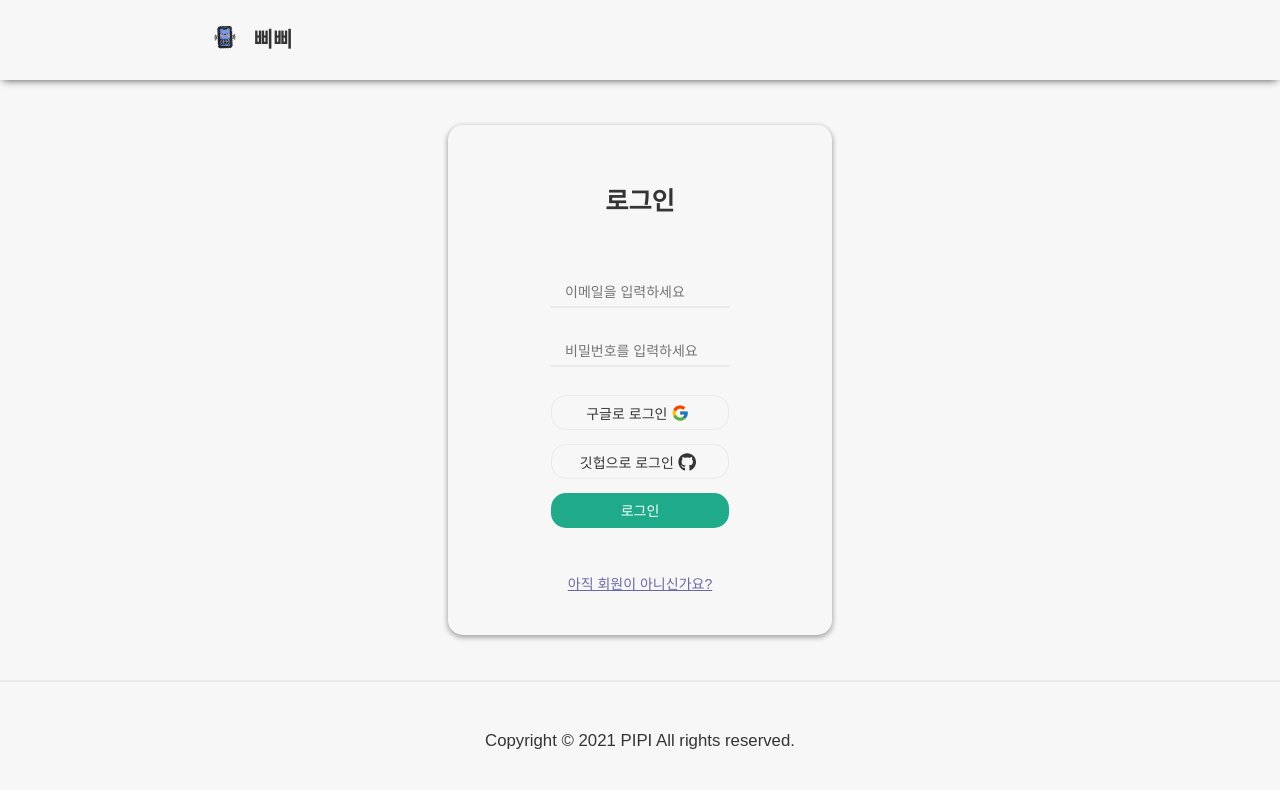
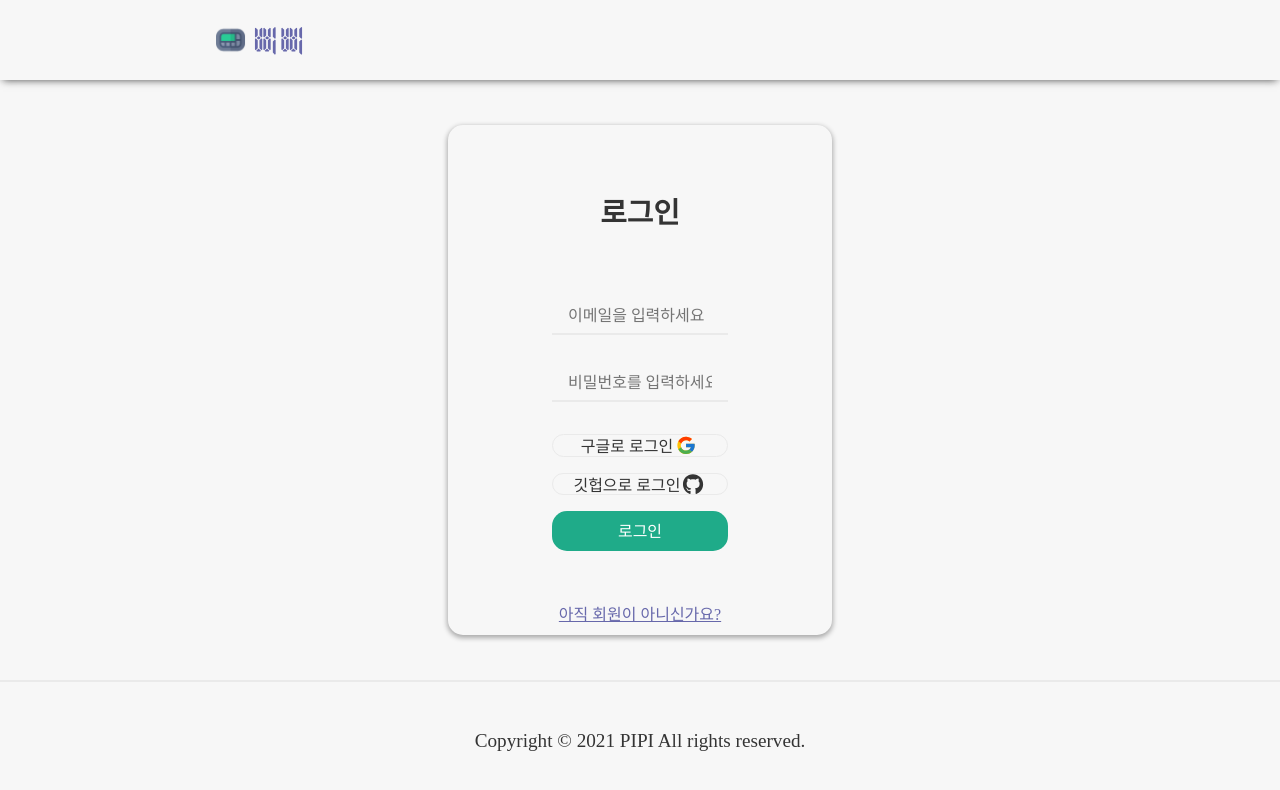
Before and after one commit to hoonjoo-park/pipi, a React (Create React App) app: page /#/ in a window 1280 px wide. Shown: the top 790 px of the page. Built offline with nearby package versions, Linux system fonts and the light colour scheme; no server answers; a web font is replaced by a local one.

Commit message:
전체적인 SCSS 테마 수정 1. LOGO 새로 만들어서 입혔음 2. favicon 삐삐에 맞는 것으로 수정 3. 폰트 뉴트로 감성 나도록 수정 4. 전체적인 색감 통일 (메인 컬러 : '#6768AB')

```diff
--- a/src/GlobalStyle.js
+++ b/src/GlobalStyle.js
@@ -11,18 +11,30 @@ const GlobalStyle = createGlobalStyle`
         line-height: 1.15;
         -webkit-text-size-adjust: 100%;
         @media screen and (max-width : 1400px){
+        font-size : 16px;
+    }
+        @media screen and (max-width : 1200px){
         font-size : 14px;
     }
-        @media screen and (max-width : 1200px){
-        font-size : 13px;
+        @font-face {
+        font-family: 'BMEuljiro10yearslater';
+        src: url('https://cdn.jsdelivr.net/gh/projectnoonnu/noonfonts_20-10-21@1.0/BMEuljiro10yearslater.woff') format('woff');
+        font-weight: normal;
+        font-style: normal;
+    }
+        @font-face {
+        font-family: 'LAB디지털';
+        src: url('https://cdn.jsdelivr.net/gh/projectnoonnu/noonfonts_20-07@1.0/LAB디지털.woff') format('woff');
+        font-weight: bold;
+        font-style: normal;
     }
     }
 
     body {
     margin: 0;
-    font-family: 'Noto Sans KR', sans-serif;
     background-color:#F7F7F7;
     color: #343434;
+    font-family: 'LAB디지털';
     }
 
     main {
--- a/src/Image.js
+++ b/src/Image.js
@@ -1,3 +1,4 @@
 import PhoneLogo from './Images/smartphone.png';
+import MainLogo from './Images/logo.svg';
 
-export { PhoneLogo };
+export { PhoneLogo, MainLogo };
--- a/src/components/ChatList.jsx
+++ b/src/components/ChatList.jsx
@@ -61,7 +61,8 @@ const ListBox = styled.div`
   min-height: 70vh;
   width: 30%;
   margin-right: 1rem;
-  background-color: #1a374d;
+  background-color: #ffffff;
+  box-shadow: 0px 3px 8px -3px rgba(0, 0, 0, 0.71);
 `;
 const ListUl = styled.ul`
   width: 100%;
@@ -71,8 +72,11 @@ const ListUl = styled.ul`
     align-items: center;
     padding: 0 1em;
     height: 4rem;
-    background-color: #ffffff;
-    border-radius: 3px;
+    color: #6768ab;
+    box-shadow: 0px 3px 8px -3px rgba(0, 0, 0, 0.71);
+    /* background-color: #6768ab; */
+    /* border: 1px solid #6768ab; */
+    border-radius: 5px;
     cursor: pointer;
     &:hover {
       background-color: #eaeaea;
--- a/src/components/FriendLi.jsx
+++ b/src/components/FriendLi.jsx
@@ -36,6 +36,7 @@ const Li = styled.li`
   height: 3.5rem;
   background-color: #ffffff;
   border-radius: 5px;
+  box-shadow: 0px 3px 8px -3px rgba(0, 0, 0, 0.71);
   & > img {
     height: 70%;
     border-radius: 50%;
--- a/src/components/Header.jsx
+++ b/src/components/Header.jsx
@@ -1,14 +1,13 @@
 import React from 'react';
 import { Link } from 'react-router-dom';
 import styled from 'styled-components';
-import { PhoneLogo } from '../Image';
+import { MainLogo } from '../Image';
 
 function Header({ userObject, requests }) {
   return (
     <Nav>
       <Logo to="/">
-        <img src={PhoneLogo} alt="logo" />
-        삐삐
+        <img src={MainLogo} alt="logo" />
       </Logo>
       {userObject && (
         <MenuBox>
@@ -68,14 +67,9 @@ const Logo = styled(Link)`
   font-weight: 700;
   margin-left: 15vw;
   padding: 1em;
-  &:hover > img {
-    transform: scale(1.1);
-  }
   & > img {
-    width: 1.7rem;
+    width: 6rem;
     margin-right: 1.2rem;
-    transform: translateY(-12%) rotate(18deg);
-    transition: all 0.2s ease-in-out;
   }
 `;
 const MenuBox = styled.div`
@@ -92,6 +86,6 @@ const MenuBox = styled.div`
     padding: 1em;
     width: max-content;
     font-weight: 700;
-    font-size: 1.1rem;
+    font-size: 1.3rem;
   }
 `;
--- a/src/components/Pipi.jsx
+++ b/src/components/Pipi.jsx
@@ -139,6 +139,9 @@ const ProfileBox = styled(Link)`
   justify-content: center;
   margin-top: 1rem;
   width: 100%;
+  & > span {
+    font-size: 1.2rem;
+  }
 `;
 const PipiProfile = styled.img`
   height: 5rem;
@@ -161,6 +164,7 @@ const TextBox = styled.div`
   display: flex;
   & > span {
     width: 100%;
+    font-size: 1.1rem;
     margin-top: 3rem;
     text-align: center;
   }
--- a/src/index.js
+++ b/src/index.js
@@ -5,8 +5,8 @@ import GlobalStyle from './GlobalStyle';
 
 ReactDOM.render(
   <React.StrictMode>
+    <GlobalStyle />
     <App />
-    <GlobalStyle />
   </React.StrictMode>,
   document.getElementById('root')
 );
--- a/src/routes/Chat.jsx
+++ b/src/routes/Chat.jsx
@@ -145,7 +145,8 @@ const ChatBox = styled.div`
   padding: 3em 2em;
   height: 85%;
   width: 35%;
-  background-color: #6768ab;
+  background-color: #ffffff;
+  box-shadow: 0px 2px 5px 1px rgb(0 0 0 / 31%);
 `;
 const ChatUl = styled.ul`
   height: 90%;
@@ -161,7 +162,7 @@ const ChatUl = styled.ul`
       display: flex;
       align-items: center;
       justify-content: center;
-      background-color: #ffffff;
+      background-color: #eaeaea;
       max-width: 45%;
       padding: 1em;
       height: 80%;
@@ -188,6 +189,7 @@ const ChatForm = styled.form`
   padding-left: 2em;
   bottom: 3%;
   left: 50%;
+  border: 1.5px solid #6768ab;
   border-radius: 25px;
   background-color: #ffffff;
   transform: translateX(-50%);
--- a/src/routes/FriendList.jsx
+++ b/src/routes/FriendList.jsx
@@ -28,16 +28,16 @@ const FriendListContainer = styled.div`
 `;
 const FriendUl = styled.ul`
   /* min-width: 30vw; */
-  width: 20rem;
+  width: 30rem;
   height: 70vh;
-  padding: 1em;
+  padding: 3em;
   border-radius: 15px;
-  background-color: #eaeaea;
+  background-color: #ffffff;
   box-shadow: 0px 3px 8px -3px rgba(0, 0, 0, 0.71);
   & > h3 {
     font-weight: 700;
-    font-size: 1.3rem;
+    font-size: 1.7rem;
     text-align: center;
-    margin: 1rem 0;
+    margin: 1rem 0 2rem 0;
   }
 `;
--- a/src/routes/Home.jsx
+++ b/src/routes/Home.jsx
@@ -118,7 +118,7 @@ const ProfileBox = styled.div`
     margin-bottom: 1rem;
   }
   & > h3 {
-    font-size: 1.2rem;
+    font-size: 1.4rem;
     font-weight: 700;
     text-shadow: 0px 4px 4px rgba(0, 0, 0, 0.1);
     margin-bottom: 2rem;
--- a/src/routes/MyProfile.jsx
+++ b/src/routes/MyProfile.jsx
@@ -106,8 +106,10 @@ const ProfileBox = styled.ul`
   flex-direction: column;
   justify-content: center;
   align-items: center;
+  max-width: 500px;
+  max-height: 500px;
   width: 30vw;
-  height: 85%;
+  height: 80%;
   padding: 2.5em;
   box-shadow: 0px 2px 5px 1px rgb(0 0 0 / 31%);
   border-radius: 15px;
@@ -119,9 +121,9 @@ const ProfileImage = styled.img`
   margin-bottom: 3em;
 `;
 const ProfileLi = styled.li`
-  font-size: 1.2rem;
+  font-size: 1.5rem;
   font-weight: 600;
-  margin-bottom: 2rem;
+  margin-bottom: 2.5rem;
 `;
 const Logout = styled.button`
   width: 50%;
@@ -165,10 +167,10 @@ const AlertBox = styled.ul`
   padding: 2em 1.5em;
   box-shadow: 0px 2px 5px 1px rgb(0 0 0 / 31%);
   border-radius: 15px;
-  margin-top: 15.5%;
+  margin-top: 25.5%;
   margin-left: 10%;
   & > h3 {
-    font-size: 1.1rem;
+    font-size: 1.5rem;
     font-weight: 600;
     text-align: center;
     margin-bottom: 1.5rem;
@@ -192,7 +194,7 @@ const AlertBox = styled.ul`
 `;
 const NoAlert = styled.h4`
   margin-top: 20%;
-  font-size: 1.1rem;
+  font-size: 1.3rem;
   font-weight: 500;
   text-align: center;
   color: #6768ab;
--- a/src/routes/Search.jsx
+++ b/src/routes/Search.jsx
@@ -104,20 +104,20 @@ const FormBox = styled.form`
 `;
 const SearchInput = styled.input`
   display: block;
-  width: 50%;
-  height: 3rem;
+  width: 70%;
+  height: 4rem;
   padding: 0.5em;
   margin-right: 2rem;
-  font-size: 1.2rem;
+  font-size: 1.7rem;
   border-bottom: 2px solid #6768ab;
 `;
 const SearchBtn = styled.input`
-  width: 5rem;
-  height: 3rem;
-  padding: 1em;
+  width: 5.5rem;
+  height: 3.5rem;
   border-radius: 15px;
+  font-size: 1.2rem;
   font-weight: 700;
-  background-color: #85a0a8;
+  background-color: #6768ab;
   color: #ffffff;
   cursor: pointer;
 `;
@@ -163,6 +163,6 @@ const ResultLi = styled.li`
 const NothingFound = styled.h3`
   display: flex;
   align-items: center;
-  font-size: 1.5rem;
+  font-size: 1.8rem;
   font-weight: 700;
 `;
```
Also changed, not shown: public/logo.png, src/Images/logo.svg (added).
